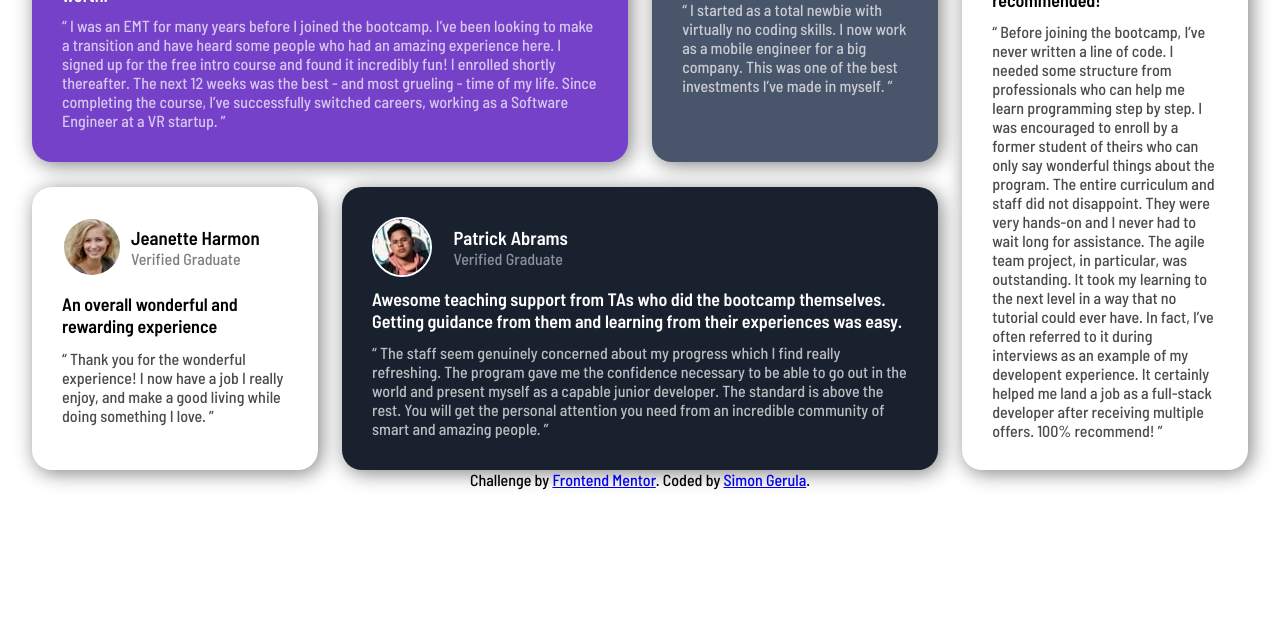
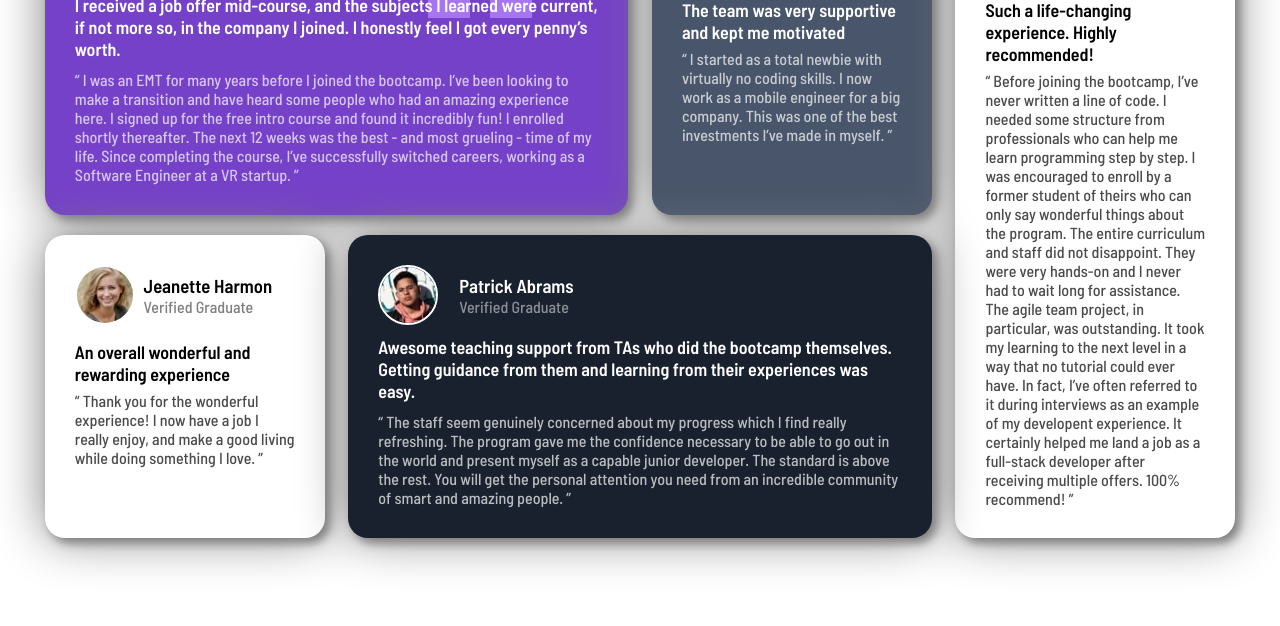
Before and after one commit to simongerula/testimonials-grid-section, a plain HTML site: page index.html in a window 1280 px wide. Shown: the part 174-800 px from the top of the page. Drawn offline with Linux system fonts and the light colour scheme.

Commit message:
css fixed

```diff
--- a/index.html
+++ b/index.html
@@ -4,17 +4,15 @@
   <meta charset="UTF-8">
   <meta name="viewport" content="width=device-width, initial-scale=1.0"> <!-- displays site properly based on user's device -->
   <!-- Favicon -->
-  <link rel="icon" type="image/png" sizes="32x32" href=".images/favicon-32x32.png">
+  <link rel="icon" type="image/png" sizes="32x32" href="src/images/favicon-32x32.png">
   <!-- Title -->
   <title>Frontend Mentor | [Challenge Name Here]</title>
   <!-- Google Fonts - Barlow Semi Condensed -->
   <link href="https://fonts.googleapis.com/css2?family=Barlow+Semi+Condensed:wght@500;600&display=swap" rel="stylesheet">
   <!-- Custom CSS -->
   <link rel="stylesheet" href="src/css/styles.css">
-
 </head>
 <body>
-  <div class="container">
 <div class="grid-container">
   <div class="grid-item">
     <header class="item-header">
@@ -100,11 +98,5 @@
     </div>
   </div>
 </div>
-  </div>
-
-  <div class="attribution">
-    Challenge by <a href="https://www.frontendmentor.io?ref=challenge" target="_blank">Frontend Mentor</a>.
-    Coded by <a href="#">Simon Gerula</a>.
-  </div>
 </body>
 </html>
--- a/src/css/styles.css
+++ b/src/css/styles.css
@@ -6,34 +6,31 @@
 body {
     font-family: 'Barlow Semi Condensed', sans-serif;
     font-size: 16px;
-}
-.container {
     width: 100%;
-    height: 95%;
+    min-height: 100vh;
     display: flex;
-    align-items: top;
+    align-items: center;
     justify-content: center;
-    padding-top: 1%;
 }
 .grid-container {
     width: 95%;
     display: grid;
-    grid-template-columns: repeat(4, 1fr);
-    column-gap: 2%;
-    row-gap: 4%;
+    grid-template-columns: 1fr;
+    padding: 3% 3% 0 3%;
 }
 .grid-item {
     background-color: rgb(255, 255, 255);
     border-radius: 20px;
-    box-shadow: 3px 3px 20px gray;
+    box-shadow: 5px 5px 10px gray, 0 0 50px gray;
     padding: 30px;
+    margin-bottom: 3%;
 }
 .grid-item:first-child {
-    grid-column: 1/3;
     background-color: rgb(117, 65, 200);
+    color: rgb(255, 255, 255);
     background-image: url(/src/images/bg-pattern-quotation.svg);
     background-repeat: no-repeat;
-    background-position: 85% 5%;
+    background-position: 80% 10%;
     color: rgb(255, 255, 255);
 }
 .grid-item:nth-child(2) {
@@ -41,11 +38,9 @@ body {
     color: rgb(255, 255, 255);
 }
 .grid-item:nth-child(3) {
-    grid-column: 4/5;
-    grid-row: 1/3;
+    grid-row: 5/6;
 }
 .grid-item:nth-child(5) {
-    grid-column: 2/4;
     background-color: rgb(25, 33, 46);
     color: rgb(255, 255, 255);
 }
@@ -64,11 +59,8 @@ body {
 .verified {
     opacity: 50%;
 }
-.item-body {
-}
 .strong {
     font-weight: 600;
-    padding-bottom: 0;
     font-size: 18px;
 }
 .review {
@@ -83,24 +75,26 @@ body {
 .grid-item:nth-child(2) .review,
 .grid-item:nth-child(3) .review,
 .grid-item:nth-child(4) .review {
-    padding-top: 5%;
-}
-.attribution {
-    text-align: center;
+    padding-top: 3%;
 }
 
-@media (max-width:768px) {
+/* DESKTOP MEDIA */
+@media (min-width:768px) {
     .grid-container {
-        grid-template-columns: 1fr;
+        grid-template-columns: repeat(4, 1fr);
+        column-gap: 2%;
+        padding: 1% 1% 1% 1%;
+    }
+    .grid-item {
+        margin-bottom: 20px;
     }
     .grid-item:first-child {
-        grid-column: 1/2;
+        grid-column: 1/3;
     }
     .grid-item:nth-child(3) {
-        grid-column: 1/2;
-        grid-row: 5/6;
+        grid-column: 4/5;
+        grid-row: 1/3;
     }
     .grid-item:nth-child(5) {
-        grid-column: 1/2;
-    }
+        grid-column: 2/4;
 }
```
Lines whose indentation alone changed are shown as unchanged.
